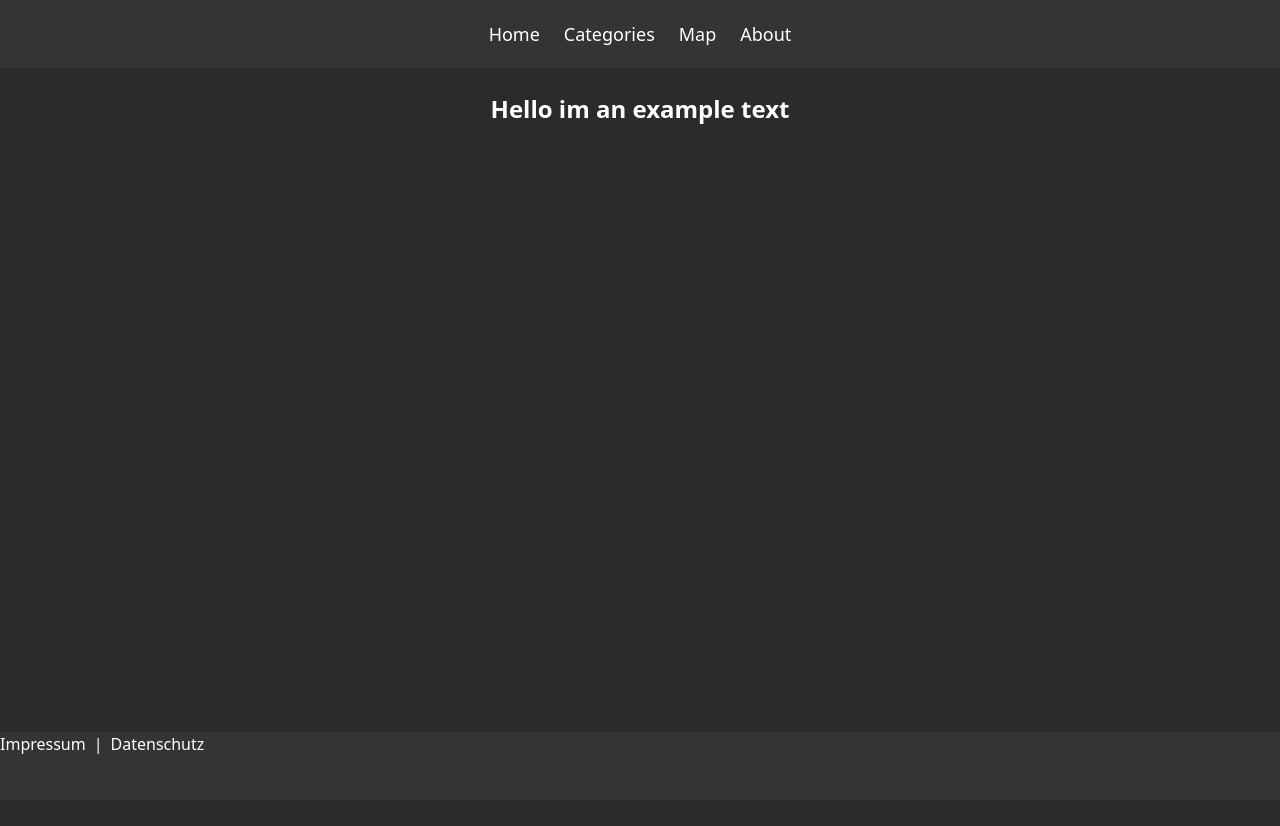
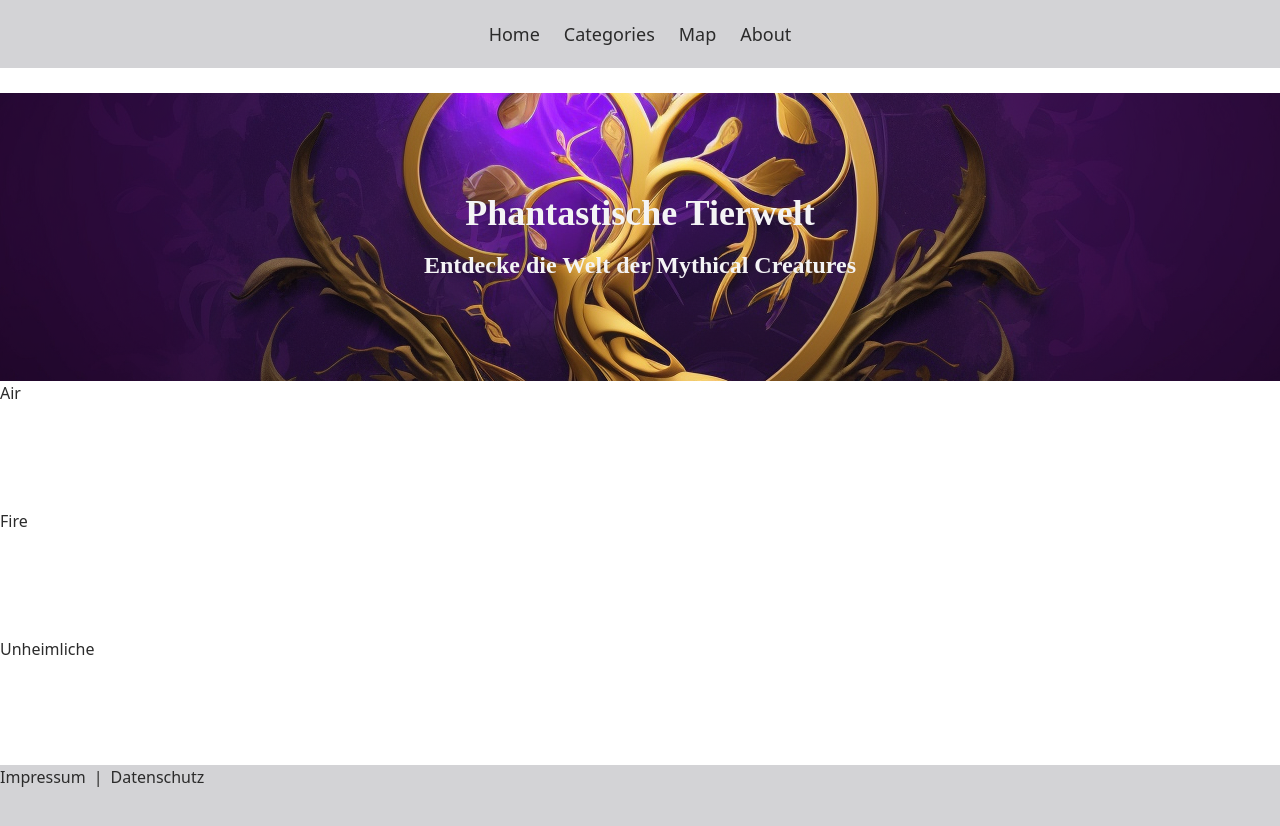
Before and after one commit to LlynBaum/LlynBaum.github.io, a Next.js app in the folder Website/mythical-creatures-zoo/: page / in a window 1280 px wide. Shown: the top 826 px of the page. Before the commit the page ends 800 px from the top, so only its background shows below. Built offline with nearby package versions, Linux system fonts and the light colour scheme.

Commit message:
home banner

```diff
--- /dev/null
+++ b/Website/mythical-creatures-zoo/components/hoverbar.tsx
@@ -0,0 +1,16 @@
+interface HoverBarProp{
+    category: string
+    backgroundImgSrc: string
+    hoverImgSrc: string
+}
+
+const HoverBar = ({HoverBarProp} : {HoverBarProp: HoverBarProp}) => {
+
+    return(
+        <div className={"bg-[url(' " + HoverBarProp.backgroundImgSrc + "')]" + " w-screen h-1/3"}>
+            <h2>{HoverBarProp.category}</h2>
+        </div>
+    )
+}
+
+export default HoverBar;
--- /dev/null
+++ b/Website/mythical-creatures-zoo/datas/categories.json
@@ -0,0 +1,19 @@
+{
+    "categories" : [
+        {
+            "category" : "Air",
+            "backgroundImgSrc" : "",
+            "hoverImgSrc" : ""
+        },
+        {
+            "category" : "Fire",
+            "backgroundImgSrc" : "",
+            "hoverImgSrc" : ""
+        },
+        {
+            "category" : "Unheimliche",
+            "backgroundImgSrc" : "",
+            "hoverImgSrc" : ""
+        }
+    ]
+}
--- a/Website/mythical-creatures-zoo/pages/index.tsx
+++ b/Website/mythical-creatures-zoo/pages/index.tsx
@@ -1,8 +1,22 @@
+import HoverBar from "@/components/hoverbar";
+import categories from "@/datas/categories.json";
+
 export default function Home() {
   return (
     <>
       <main>
-        <h1 className="text-center font-bold text-2xl">Hello im an example text</h1>
+        <div className="bg-banner bg-center w-screen h-72 flex flex-col justify-center items-center font-Sedgwick">
+          <h1 className="text-center font-bold text-4xl text-zinc-100	">Phantastische Tierwelt</h1>
+          <h2 className="text-center font-bold text-2xl mt-4 text-zinc-100	">Entdecke die Welt der Mythical Creatures</h2>
+        </div>
+
+        <div className="h-96">
+        {
+          categories.categories.map(c =>
+            <HoverBar HoverBarProp={c}></HoverBar>
+          )
+        }
+        </div>
       </main>
     </>
   )
--- a/Website/mythical-creatures-zoo/styles/globals.css
+++ b/Website/mythical-creatures-zoo/styles/globals.css
@@ -2,10 +2,12 @@
 @tailwind components;
 @tailwind utilities;
 
+@import url('https://fonts.googleapis.com/css2?family=Sedgwick+Ave+Display&display=swap');
+
 @layer base{
     body{
-        background-color: rgb(43, 43, 43);
-        color: white;
+        background-color: white;
+        color: rgb(43, 43, 43);
         @apply font-sans;
     }
     main{
--- a/Website/mythical-creatures-zoo/tailwind.config.js
+++ b/Website/mythical-creatures-zoo/tailwind.config.js
@@ -10,6 +10,12 @@ module.exports = {
       spacing: {
         '18' : '68px',
       },
+      backgroundImage: {
+        'banner': "url('../public/banner.png')"
+      },
+      fontFamily: {
+        'Sedgwick': ['"Sedgwick Ave Display"', 'cursive']
+      }
     },
   },
   plugins: [],
```
Also changed, not shown: Website/mythical-creatures-zoo/public/banner.png (added).
